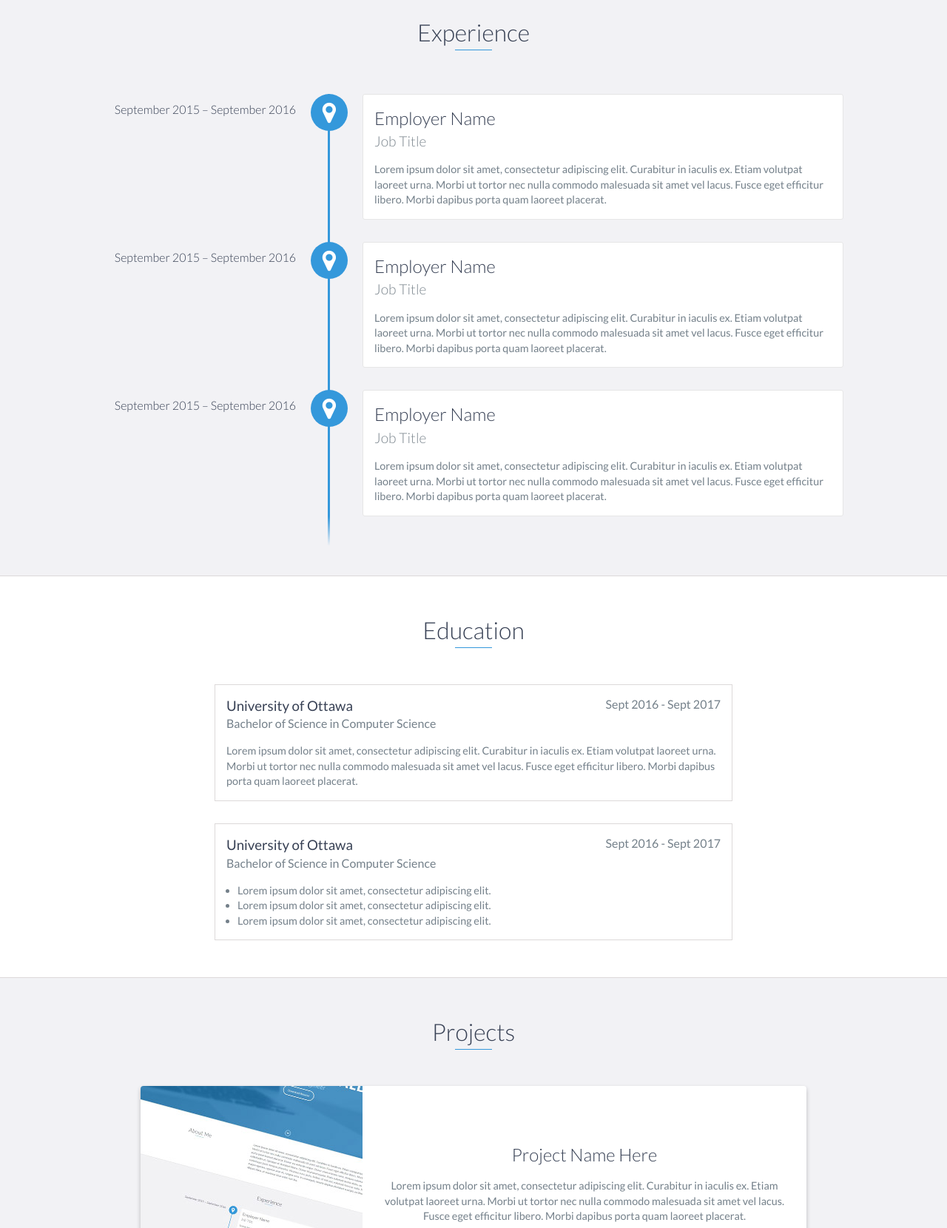
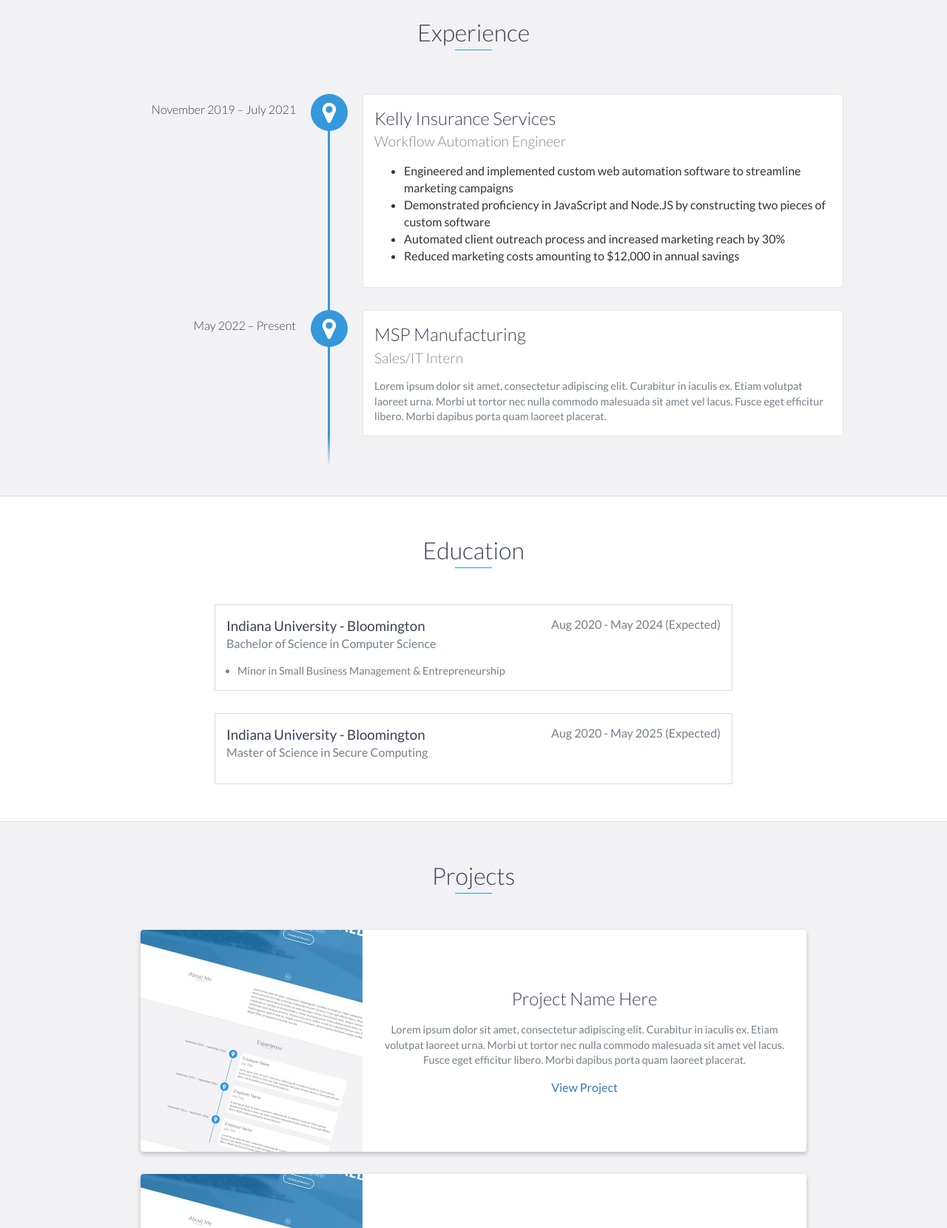
Before and after one commit to JKelly423/JKelly423, a website: page docs/index.html in a window 1280 px wide. Shown: the part 1140-2800 px from the top of the page at 74% size. Drawn offline with nearby package versions, Linux system fonts and the light colour scheme.

Commit message:
Customized portfolio halfway

```diff
--- a/docs/index.html
+++ b/docs/index.html
@@ -48,9 +48,9 @@
 
   <div id="lead">
     <div id="lead-content">
-            <h1>Ryan Fitzgerald</h1>
+      <h1>Jack Kelly</h1>
       <h2>Software Engineer</h2>
-            <a href="#" class="btn-rounded-white">Download Resume</a>
+      <a href="https://media-exp1.licdn.com/dms/image/C4D2DAQG8YOyljM6jpQ/profile-treasury-document-images_1280/1/1640559937406?e=1662595200&v=beta&t=cJkOM0RXZqf6uRcmUH6EQp3W99gLhwAf00Au3ApALys" target="_blank" class="btn-rounded-white">Download Resume</a>
     </div>
     <!-- End #lead-content -->
 
@@ -86,29 +86,28 @@
   <div id="experience" class="background-alt">
     <h2 class="heading">Experience</h2>
     <div id="experience-timeline">
-            <div data-date="September 2015 – September 2016">
-                <h3>Employer Name</h3>
-                <h4>Job Title</h4>
+      <div data-date="November 2019 – July 2021">
+        <h3>Kelly Insurance Services</h3>
+        <h4>Workflow Automation Engineer</h4>
+
+        <ul>
+          <li>Engineered and implemented custom web automation software to streamline marketing campaigns</li>
+          <li>Demonstrated proficiency in JavaScript and Node.JS by constructing two pieces of custom software</li>
+          <li>Automated client outreach process and increased marketing reach by
+            30%</li>
+          <li>Reduced marketing costs amounting to $12,000 in annual savings</li>
+
+        </ul>
+
+      </div>
+      <div data-date="May 2022 – Present">
+        <h3>MSP Manufacturing</h3>
+        <h4>Sales/IT Intern</h4>
         <p>
           Lorem ipsum dolor sit amet, consectetur adipiscing elit. Curabitur in iaculis ex. Etiam volutpat laoreet urna. Morbi ut tortor nec nulla commodo malesuada sit amet vel lacus. Fusce eget efficitur libero. Morbi dapibus porta quam laoreet placerat.
         </p>
       </div>
 
-            <div data-date="September 2015 – September 2016">
-                <h3>Employer Name</h3>
-                <h4>Job Title</h4>
-                <p>
-                    Lorem ipsum dolor sit amet, consectetur adipiscing elit. Curabitur in iaculis ex. Etiam volutpat laoreet urna. Morbi ut tortor nec nulla commodo malesuada sit amet vel lacus. Fusce eget efficitur libero. Morbi dapibus porta quam laoreet placerat.
-                </p>
-            </div>
-
-            <div data-date="September 2015 – September 2016">
-                <h3>Employer Name</h3>
-                <h4>Job Title</h4>
-                <p>
-                    Lorem ipsum dolor sit amet, consectetur adipiscing elit. Curabitur in iaculis ex. Etiam volutpat laoreet urna. Morbi ut tortor nec nulla commodo malesuada sit amet vel lacus. Fusce eget efficitur libero. Morbi dapibus porta quam laoreet placerat.
-                </p>
-            </div>
     </div>
   </div>
   <!-- End #experience -->
@@ -116,30 +115,21 @@
   <div id="education">
     <h2 class="heading">Education</h2>
     <div class="education-block">
-            <h3>University of Ottawa</h3>
-            <span class="education-date">Sept 2016 - Sept 2017</span>
+      <h3>Indiana University - Bloomington</h3>
+      <span class="education-date">Aug 2020 - May 2024 (Expected)</span>
       <h4>Bachelor of Science in Computer Science</h4>
-            <p>
-                Lorem ipsum dolor sit amet, consectetur adipiscing elit. Curabitur in iaculis ex. Etiam volutpat laoreet urna. Morbi ut tortor nec nulla commodo malesuada sit amet vel lacus. Fusce eget efficitur libero. Morbi dapibus porta quam laoreet placerat.
-            </p>
+
+      <ul>
+        <li> Minor in Small Business Management & Entrepreneurship</li>
+      </ul>
+
     </div>
     <!-- End .education-block -->
 
     <div class="education-block">
-            <h3>University of Ottawa</h3>
-            <span class="education-date">Sept 2016 - Sept 2017</span>
-            <h4>Bachelor of Science in Computer Science</h4>
-            <ul>
-                <li>
-                    Lorem ipsum dolor sit amet, consectetur adipiscing elit.
-                </li>
-                <li>
-                    Lorem ipsum dolor sit amet, consectetur adipiscing elit.
-                </li>
-                <li>
-                    Lorem ipsum dolor sit amet, consectetur adipiscing elit.
-                </li>
-            </ul>
+      <h3>Indiana University - Bloomington</h3>
+      <span class="education-date">Aug 2020 - May 2025 (Expected)</span>
+      <h4>Master of Science in Secure Computing</h4>
     </div>
     <!-- End .education-block -->
   </div>
@@ -190,30 +180,12 @@
     <ul>
       <li>JavaScript</li>
       <li>Python</li>
-            <li>Ruby</li>
-            <li>Go</li>
       <li>Node.js</li>
-            <li>AngularJs</li>
-            <li>React</li>
-            <li>Elixir</li>
       <li>Java</li>
       <li>C</li>
       <li>C#</li>
       <li>C++</li>
-            <li>Ruby on Rails</li>
-            <li>JavaScript</li>
-            <li>Python</li>
-            <li>Ruby</li>
-            <li>Go</li>
-            <li>Node.js</li>
-            <li>AngularJs</li>
-            <li>React</li>
-            <li>Elixir</li>
-            <li>Java</li>
-            <li>C</li>
-            <li>C#</li>
-            <li>C++</li>
-            <li>Ruby on Rails</li>
+      <li>Git</li>
     </ul>
   </div>
   <!-- End #skills -->
```
Lines whose indentation alone changed are shown as unchanged.
